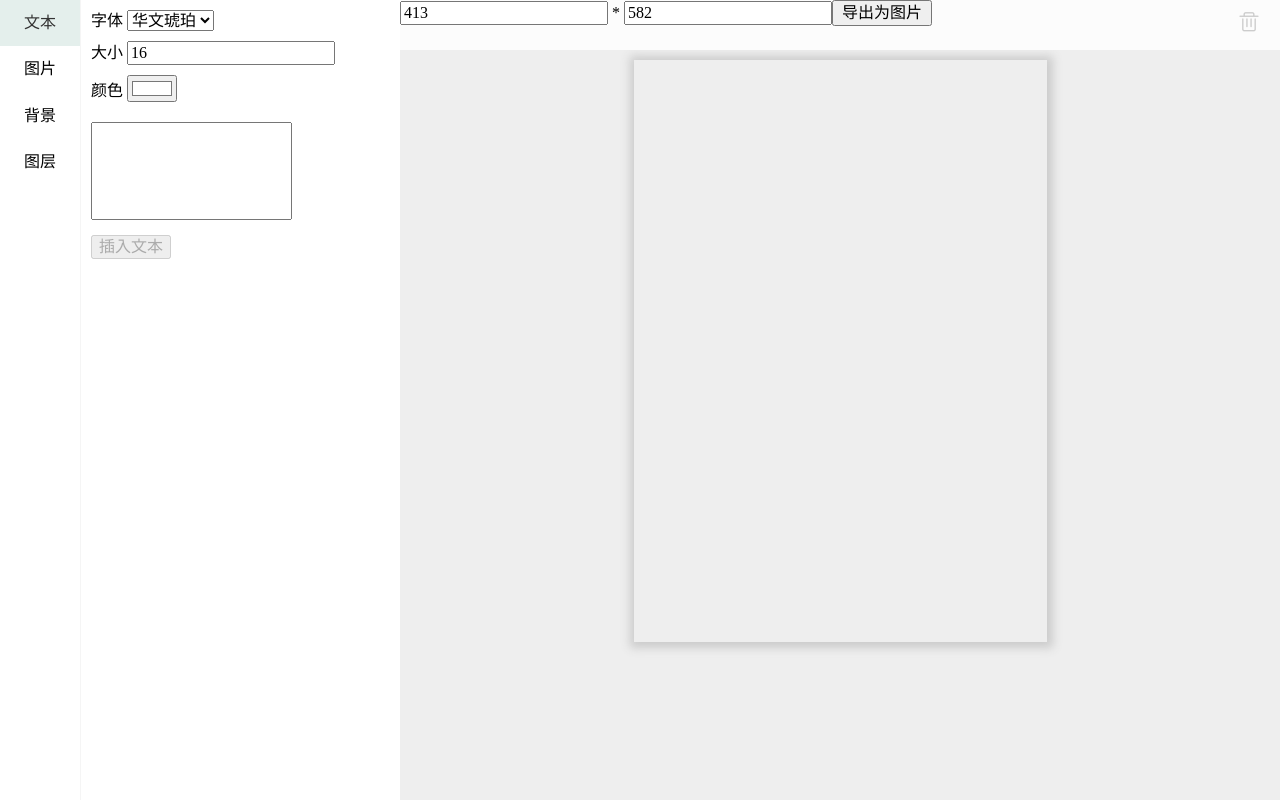
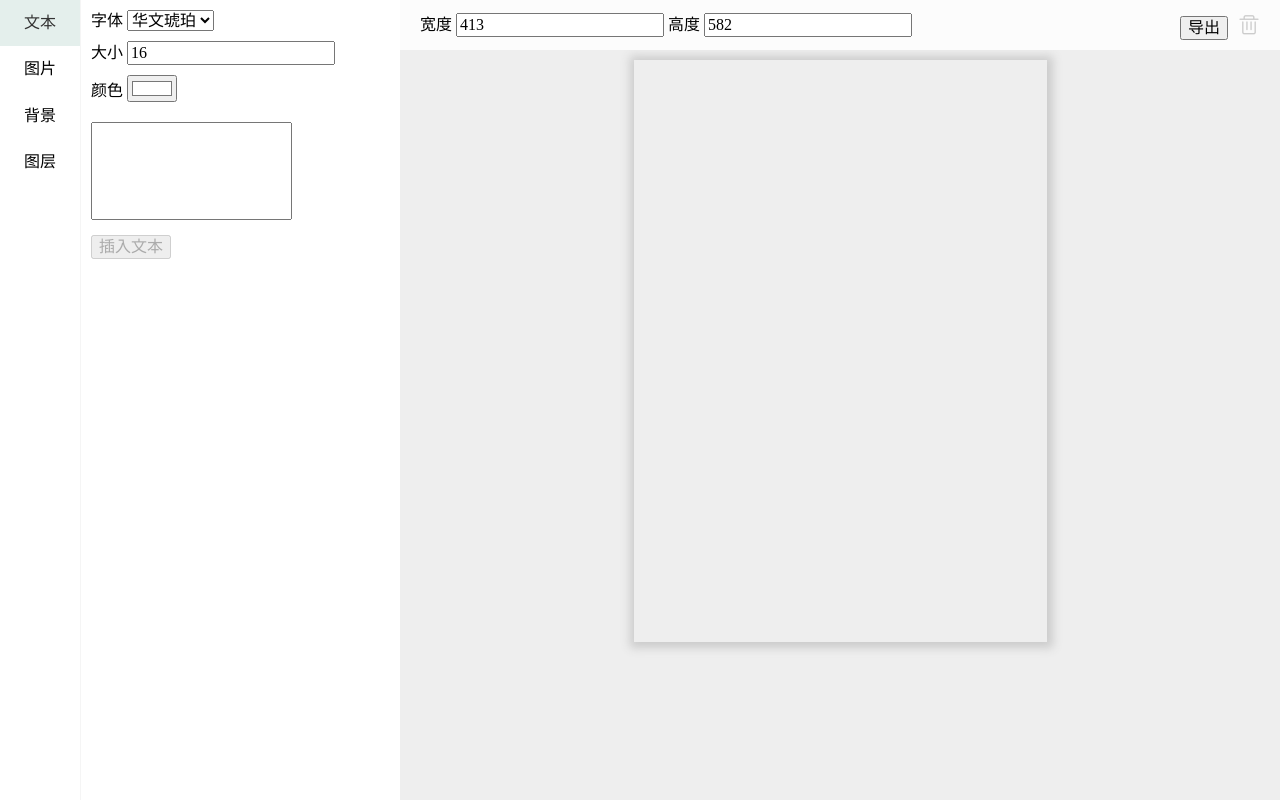
Before and after one commit to xiao-xiaozi/image-making, a Vue app: page / in a window 1280 px wide. Built offline with nearby package versions, Linux system fonts and the light colour scheme.

Commit message:
feat: 宽高调整的更新防抖时间更改
1. 头部的布局调整

```diff
--- a/src/components/KonvaEditor.vue
+++ b/src/components/KonvaEditor.vue
@@ -45,13 +45,13 @@ function initKonva() {
 const stageWidthChange = debounce(function () {
   const stageWidthEle = document.getElementById("stageWidth");
   konvaInstance.value.setAttr("width", +stageWidthEle.value);
-}, 2000);
+}, 500);
 
 // 修改画布高度
 const stageHeightChange = debounce(function () {
   const stageHeightEle = document.getElementById("stageHeight");
   konvaInstance.value.setAttr("height", +stageHeightEle.value);
-}, 2000);
+}, 500);
 
 // 更新背景
 async function updateBackground(params) {
@@ -104,26 +104,31 @@ function saveToImage() {
     <div class="konva-editor">
       <div class="konva-editor__header">
         <div class="stage-wh">
-          <input
+          <label>宽度
+            <input
             type="number"
             :value="stageWidth"
             id="stageWidth"
             class="stage-width-height"
             @change="stageWidthChange" />
-          *
-          <input
+          </label>
+          <label>
+            高度
+            <input
             type="number"
             @change="stageHeightChange"
             id="stageHeight"
             class="stage-width-height"
             :value="stageHeight" />
+          </label>
         </div>
-        <button @click="saveToImage" class="save-btn">导出为图片</button>
         <div class="header-right">
+          <button @click="saveToImage" class="save-btn">导出</button>
           <span
-            :disabled="!currentActive"
             @click="kStore.destroyDiagram"
             class="iconfont icon-delete"
+            title="删除选中的图形"
+            :disabled="!currentActive"
             :class="!currentActive ? '' : 'icon-delete-active'"></span>
         </div>
       </div>
@@ -143,6 +148,9 @@ function saveToImage() {
     overflow: hidden;
     &__header {
       height: 50px;
+      line-height:50px;
+      padding-left:20px;
+      padding-right:20px;
       background-color: #fcfcfc;
       position: relative;
       .stage-wh {
@@ -150,13 +158,12 @@ function saveToImage() {
       }
       .save-btn {
         display: inline-block;
-        width: 100px;
-        height: 26px;
+        margin-right:10px;
       }
       .header-right {
         position: absolute;
         right: 20px;
-        top: 10px;
+        top: 0;
         .icon-delete {
           font-size: 22px;
           color: #ccc;
```
Also changed, not shown: 1 other file (tests, documents, lock files or other folders).
